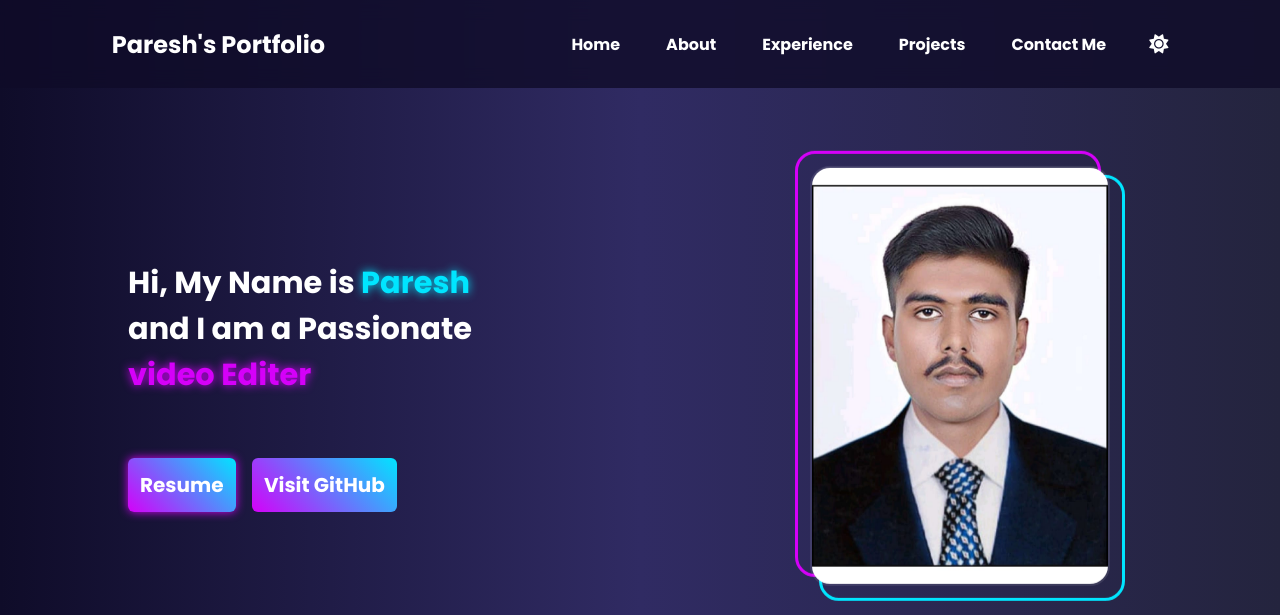
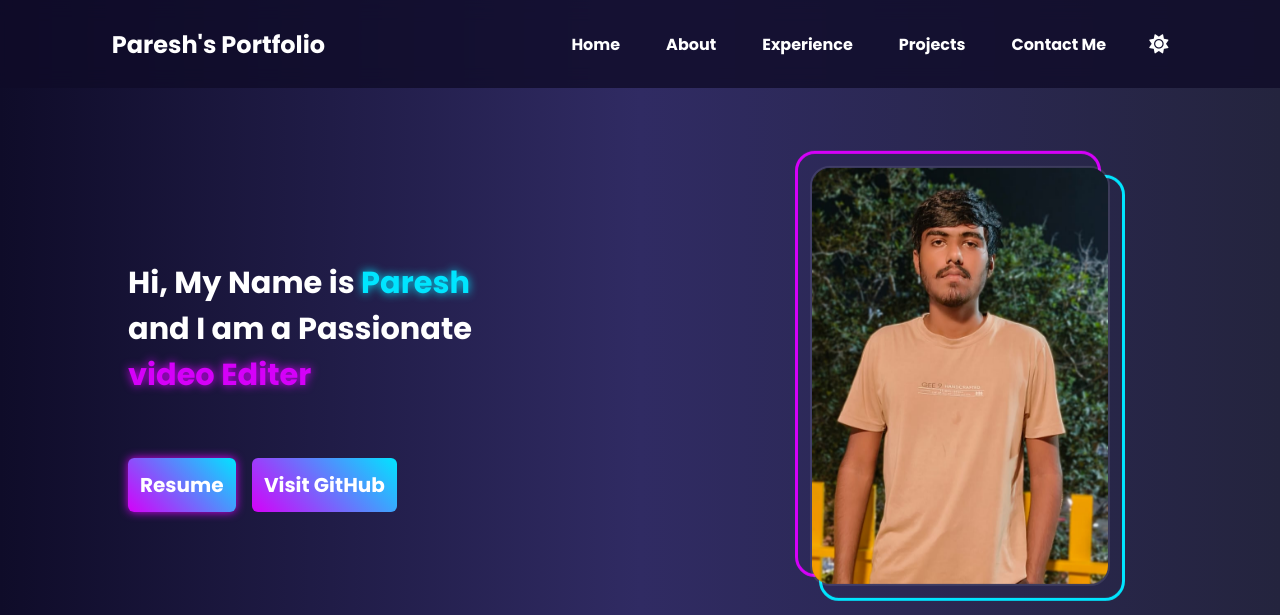
Before and after one commit to solankiparesh7051-spec/Portfolio, a plain HTML site: page index.html in a window 1280 px wide. Shown: the top 615 px of the page. Drawn offline with nearby package versions, Linux system fonts and the light colour scheme.

Commit message:
Updated CSS and image

```diff
--- a/index.html
+++ b/index.html
@@ -45,7 +45,7 @@
             </div>
             <div class="rightsection">
                 <div class="image-box">
-                    <img src="PARESH.jpg" alt="developer">
+                    <img src="photo.jpeg" alt="developer">
                 </div>
                 <div class="social-media">
                     <a href="https://www.instagram.com/p_a_r_e_s_h__bharwad_01?igsh=MWhseTNmaGc1emFweg==" target="_blank" class="social-icon">
```
Also changed, not shown: style.css (line endings or trailing spaces).
